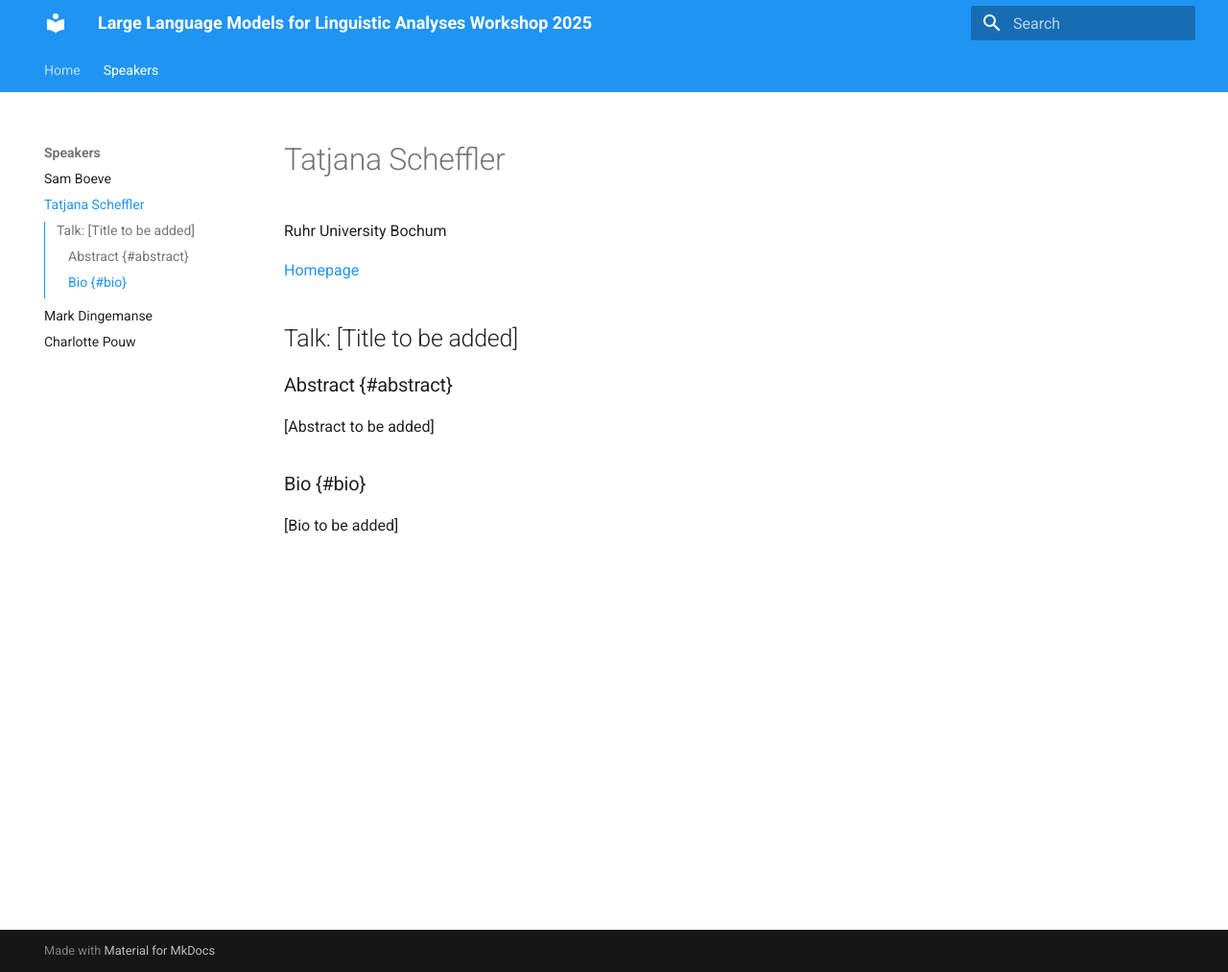
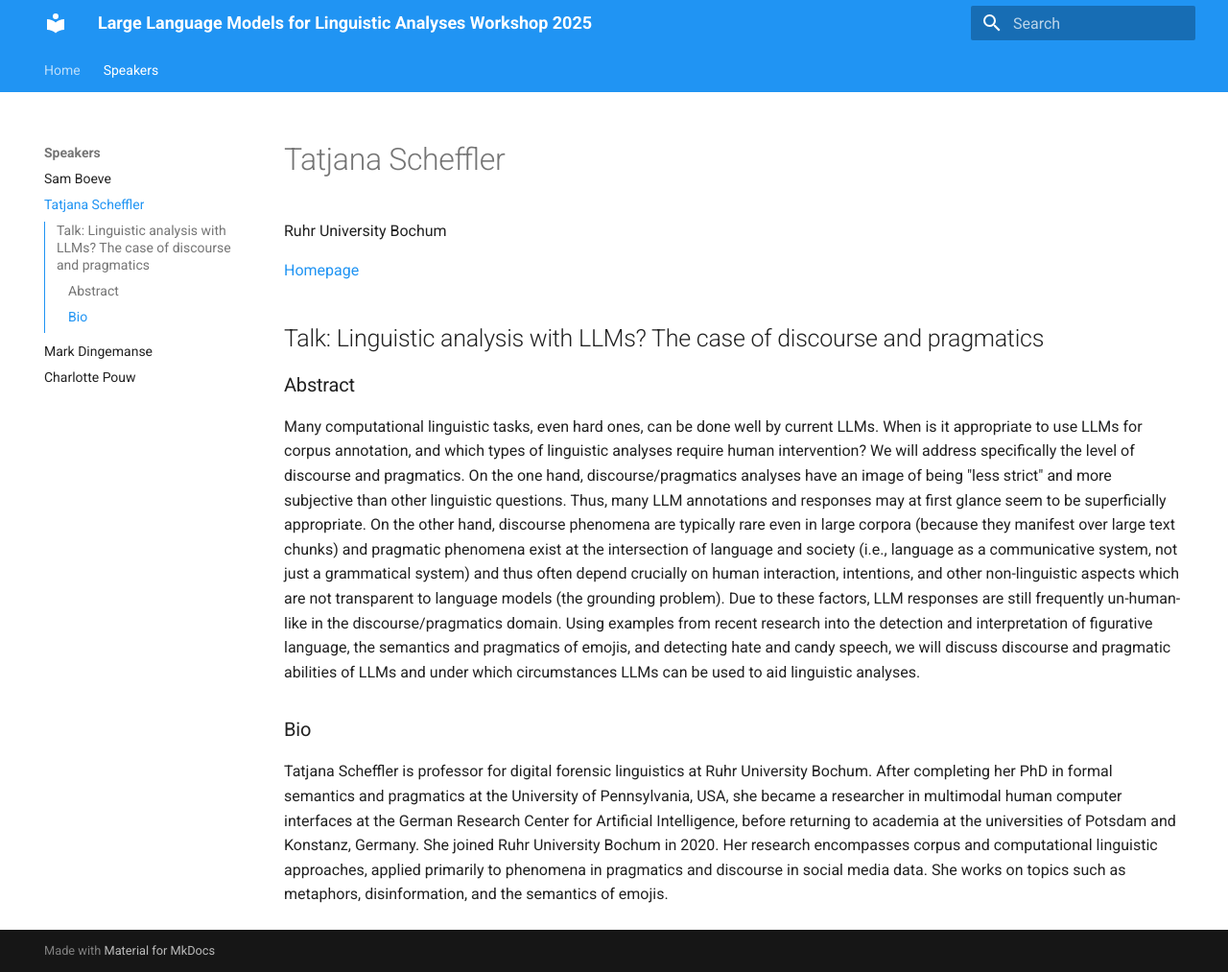
Before and after one commit to SFB1252/llm-workshop, an MkDocs documentation site: the page built from docs/speakers/tatjana-scheffler.md, in a window 1280 px wide and 1013 px high. Shown: the whole window at 96% size. Built offline with MkDocs 1.6.1 and Material for MkDocs 9.7.7, drawn with Linux system fonts in a browser that asks for light colours.

Commit message:
Add title, abstract and bio to tatjana-scheffler.md

```diff
--- a/docs/speakers/tatjana-scheffler.md
+++ b/docs/speakers/tatjana-scheffler.md
@@ -2,12 +2,12 @@
 
 Ruhr University Bochum
 
-[Homepage](https://tscheffler.github.io/)
+[Homepage](http://staff.germanistik.rub.de/digitale-forensische-linguistik/)
 
-## Talk: [Title to be added]
+## Talk: Linguistic analysis with LLMs? The case of discourse and pragmatics
 
-### Abstract {#abstract}
-[Abstract to be added]
+### Abstract
+Many computational linguistic tasks, even hard ones, can be done well by current LLMs. When is it appropriate to use LLMs for corpus annotation, and which types of linguistic analyses require human intervention? We will address specifically the level of discourse and pragmatics. On the one hand, discourse/pragmatics analyses have an image of being "less strict" and more subjective than other linguistic questions. Thus, many LLM annotations and responses may at first glance seem to be superficially appropriate. On the other hand, discourse phenomena are typically rare even in large corpora (because they manifest over large text chunks) and pragmatic phenomena exist at the intersection of language and society (i.e., language as a communicative system, not just a grammatical system) and thus often depend crucially on human interaction, intentions, and other non-linguistic aspects which are not transparent to language models (the grounding problem). Due to these factors, LLM responses are still frequently un-human-like in the discourse/pragmatics domain. Using examples from recent research into the detection and interpretation of figurative language, the semantics and pragmatics of emojis, and detecting hate and candy speech, we will discuss discourse and pragmatic abilities of LLMs and under which circumstances LLMs can be used to aid linguistic analyses.
 
-### Bio {#bio}
-[Bio to be added]
+### Bio
+Tatjana Scheffler is professor for digital forensic linguistics at Ruhr University Bochum. After completing her PhD in formal semantics and pragmatics at the University of Pennsylvania, USA, she became a researcher in multimodal human computer interfaces at the German Research Center for Artificial Intelligence, before returning to academia at the universities of Potsdam and Konstanz, Germany. She joined Ruhr University Bochum in 2020. Her research encompasses corpus and computational linguistic approaches, applied primarily to phenomena in pragmatics and discourse in social media data. She works on topics such as metaphors, disinformation, and the semantics of emojis.
```
